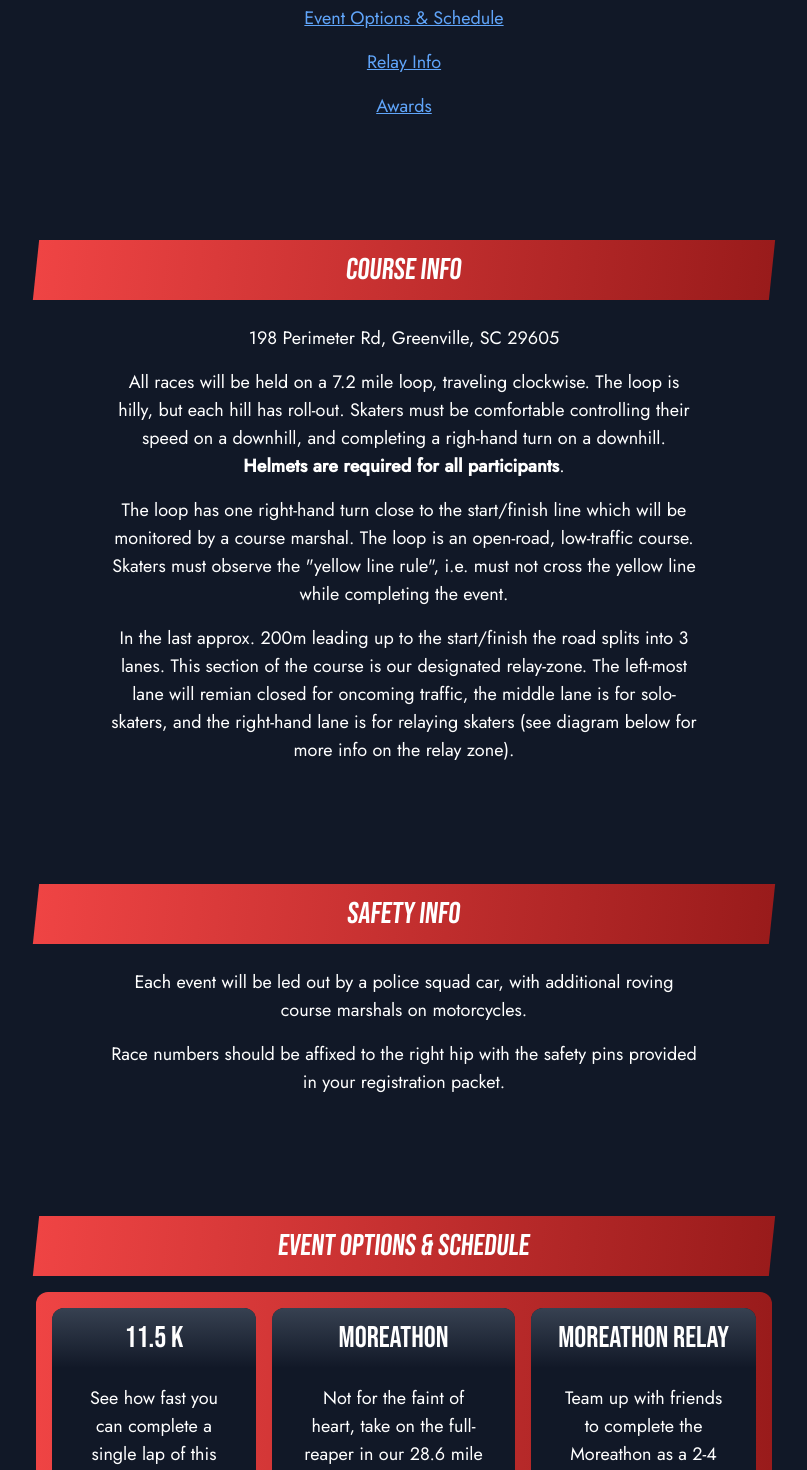
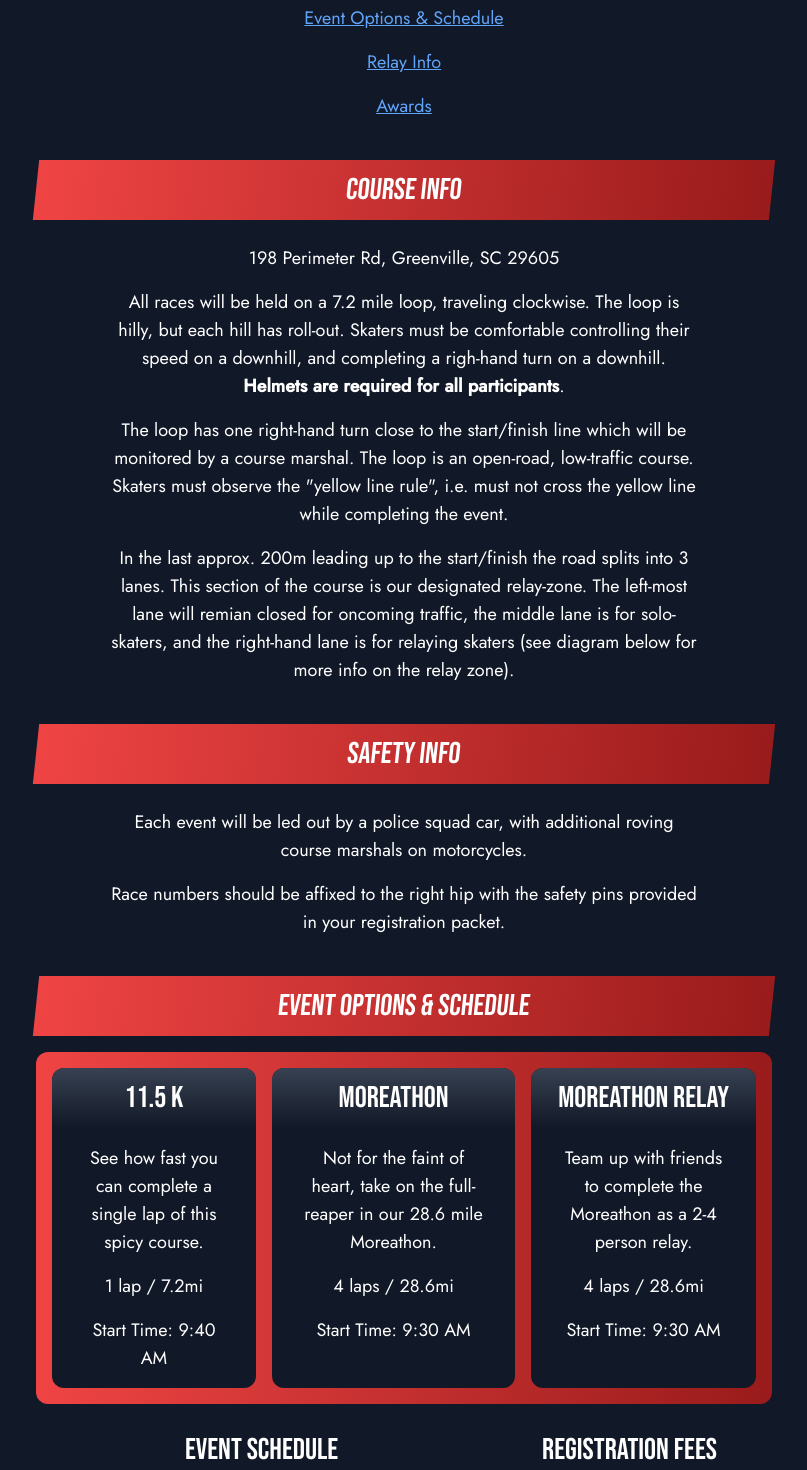
Before and after one commit to Abdeboskey/Reaper-Road-Race, a React (Vite) app: page /race-info in a window 1280 px wide. Shown: the part 320-1790 px from the top of the page, without its empty margins (236-1043 px from the left). Built offline with nearby package versions, Linux system fonts and the light colour scheme; a web font is replaced by a local one.

Commit message:
Move jump-to-nav ids into h2 markup component

```diff
--- a/src/components/markup/H2.jsx
+++ b/src/components/markup/H2.jsx
@@ -1,8 +1,11 @@
-const H2 = ({ children }) => {
-  const style = "text-3xl font-heading bg-gradient-to-r from-red-500 to-red-800 -skew-x-6 my-4 p-3"
+const H2 = ({ children, id }) => {
+  const style = "text-3xl font-heading bg-gradient-to-r from-red-500 to-red-800 -skew-x-6 mb-4 mt-8 p-3"
 
   return (
-    <h2 className={style}>
+    <h2
+      className={style}
+      id={id}
+    >
       {children}
     </h2>
   )
--- a/src/components/markup/Main.jsx
+++ b/src/components/markup/Main.jsx
@@ -1,5 +1,5 @@
 const Main = ({ children }) => {
-  const style = "text-white text-center font-body md:w-2/3 md:text-xl lg:w-3/5 mx-auto p-4 pb-24"
+  const style = "text-white text-center font-body md:w-2/3 md:text-xl lg:w-3/5 mx-auto p-4 pb-[450px]"
 
   return (
     <main className={style}>
--- a/src/pages/RaceInfo.jsx
+++ b/src/pages/RaceInfo.jsx
@@ -18,8 +18,7 @@ const RaceInfo = () => {
       <a href="#options" className={aStyle}><P>Event Options & Schedule</P></a>
       <a href="#relay" className={aStyle}><P>Relay Info</P></a>
       <a href="#awards" className={aStyle}><P>Awards</P></a>
-      <div id="course" className="pt-24">
-      <H2>Course Info</H2>
+      <H2 id="course">Course Info</H2>
       {/* Insert Course Map Here */}
       <P>
         198 Perimeter Rd, Greenville, SC 29605
@@ -45,9 +44,7 @@ const RaceInfo = () => {
         skaters (see diagram below for more info on the relay zone).
       </P>
       {/* Insert relay-zone diagram here */}
-      </div>
-      <div id="safety" className="pt-24"/>
-      <H2>Safety Info</H2>
+      <H2 id="safety">Safety Info</H2>
       <P>
         Each event will be led out by a police squad car, with additional
         roving course marshals on motorcycles.
@@ -56,8 +53,7 @@ const RaceInfo = () => {
         Race numbers should be affixed to the right hip with the safety pins
         provided in your registration packet.
       </P>
-      <div id="options" className="pt-24"/>
-      <H2>Event Options & Schedule</H2>
+      <H2 id="options">Event Options & Schedule</H2>
       <CategoryContainer />
       <div className="md:flex justify-around">
         <div>
@@ -94,8 +90,7 @@ const RaceInfo = () => {
         $10 per category.
       </P>
       <CtaButton />
-      <div id="relay" className="pt-24"/>
-      <H2>Relay Info</H2>
+      <H2 id="relay">Relay Info</H2>
       <P>Team up with your friends to complete the Moreathon!</P>
       <List>
         {[
@@ -127,8 +122,7 @@ const RaceInfo = () => {
       <P>//BATON INFORMATION//</P>
       {/* Insert map of relay zone/3-lane area */}
       <H2>Race Bibs & Chip Timing</H2>
-      <div id="awards" className="pt-24"/>
-      <H2>Awards</H2>
+      <H2 id="awards">Awards</H2>
       <P>
         Awards will be held at the conclusion of the event (at approximately
         12:30 PM). Skaters must be present to receive prizes.
```
